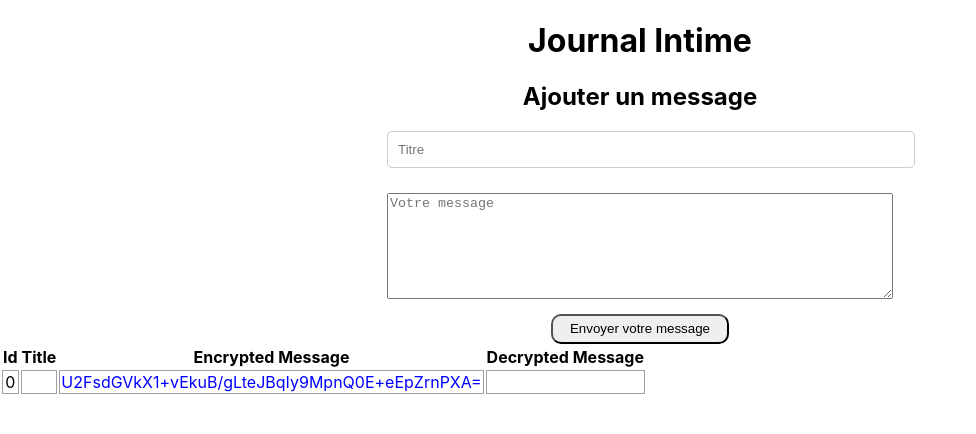
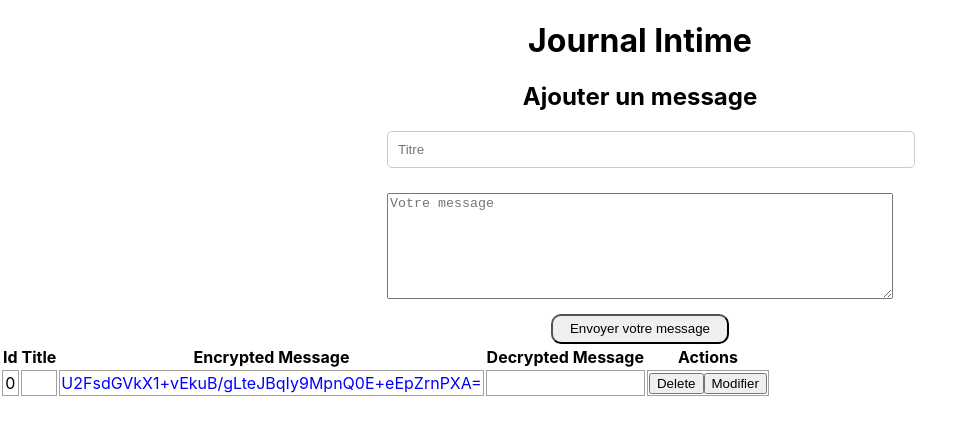
Before and after one commit to AliceLemerre/JournalCrypt-, a React (Create React App) app in the folder diary/: page / in a window 1280 px wide. Both pictures are taken after a click on the button "Envoyer votre message". Shown: the top 434 px of the page, without its empty margins (0-976 px from the left). Built offline with nearby package versions, Linux system fonts and the light colour scheme.

Commit message:
Fix edit

```diff
--- a/diary/src/ReadMessages.jsx
+++ b/diary/src/ReadMessages.jsx
@@ -3,14 +3,15 @@ import CryptoJS from 'crypto-js';
 import { MyContext } from './context/MyContext';
 
 const ReadMessages = () => {
-  const { messageList } = useContext(MyContext);
+  const { messageList, setMessageList } = useContext(MyContext);
   const [showPopup, setShowPopup] = useState(false);
   const [selectedMessage, setSelectedMessage] = useState(null);
   const [secretKey, setSecretKey] = useState('');
   const [decryptedText, setDecryptedText] = useState('');
+  const [editingIndex, setEditingIndex] = useState(null);
+  const [editableText, setEditableText] = useState('');
 
   const handleDecryptClick = (messageIndex) => {
-
     setDecryptedText('');
     setSelectedMessage(messageIndex);
     setShowPopup(true);
@@ -21,8 +22,36 @@ const ReadMessages = () => {
       const encryptedText = messageList[selectedMessage][1];
       const decrypted = decryptText(encryptedText, secretKey);
       setDecryptedText(decrypted);
+      if (editingIndex !== null) {
+        setEditableText(decrypted);
+      }
       setShowPopup(false);
     }
+  };
+
+  const deleteMessage = (index) => {
+    const newList = messageList.filter((item, idx) => idx !== index);
+    setMessageList(newList);
+  };
+
+  const editMessage = (index) => {
+    setSelectedMessage(index);
+    setEditingIndex(index);
+    setShowPopup(true);
+  };
+
+  const validateEdit = (index) => {
+    const newEncryptedText = CryptoJS.AES.encrypt(editableText, secretKey).toString();
+    const newList = messageList.map((item, idx) => {
+      if (idx === index) {
+        return [item[0], newEncryptedText];
+      }
+      return item;
+    });
+    setMessageList(newList);
+    setEditingIndex(null);
+    setEditableText('');
+    setSecretKey('');
   };
 
   const decryptText = (encryptedText, secretKey) => {
@@ -44,6 +73,7 @@ const ReadMessages = () => {
             <th>Title</th>
             <th>Encrypted Message</th>
             <th>Decrypted Message</th>
+            <th>Actions</th>
           </tr>
         </thead>
         <tbody>
@@ -55,6 +85,21 @@ const ReadMessages = () => {
                 {item[1]}
               </td>
               <td>{selectedMessage === index ? decryptedText : ''}</td>
+              <td>
+                {editingIndex === index && (
+                  <textarea
+                    value={editableText}
+                    onChange={(e) => setEditableText(e.target.value)}
+                    className="edit-textarea"
+                  />
+                )}
+                <button onClick={() => deleteMessage(index)}>Delete</button>
+                {editingIndex === index ? (
+                  <button onClick={() => validateEdit(index)}>Valider</button>
+                ) : (
+                  <button onClick={() => editMessage(index)}>Modifier</button>
+                )}
+              </td>
             </tr>
           ))}
         </tbody>
@@ -71,7 +116,7 @@ const ReadMessages = () => {
               placeholder="Enter secret key"
             />
             <button onClick={handleDecrypt}>Decrypt</button>
-            <button onClick={() => setShowPopup(false)}>Cancel</button>
+            <button onClick={() => { setShowPopup(false); setEditingIndex(null); }}>Cancel</button>
           </div>
         </div>
       )}
```
